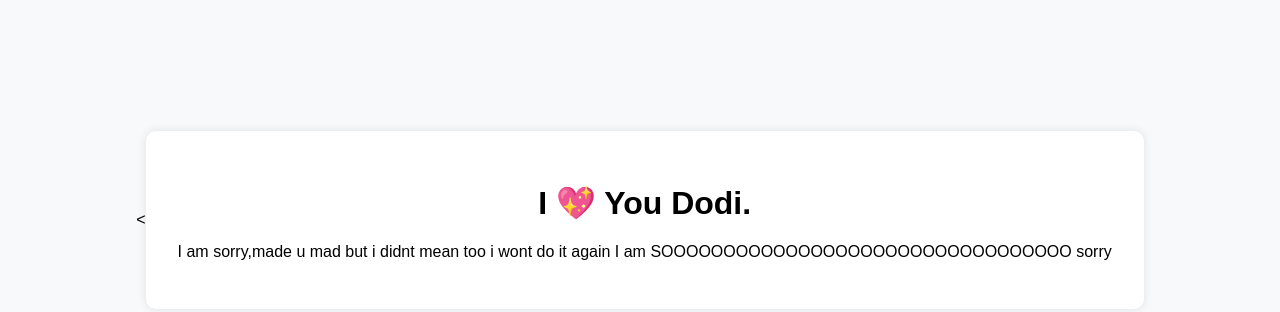
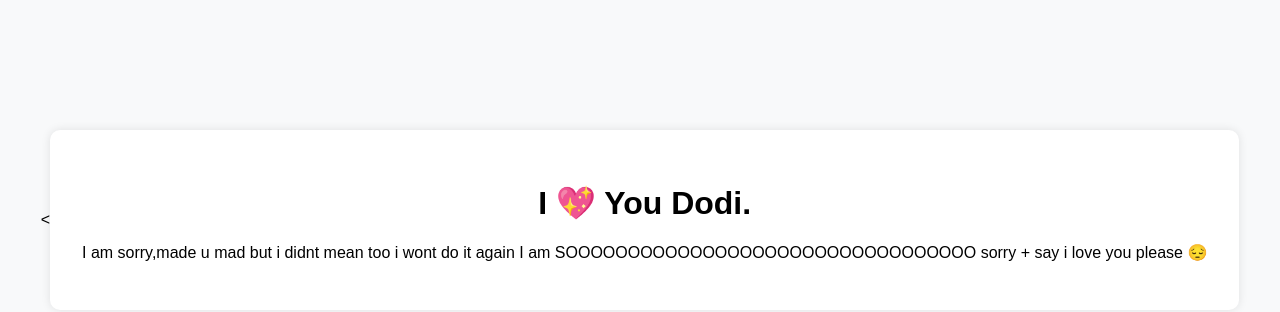
Before and after one commit to alimonzer/ForMyLove, a plain HTML site: page index.html in a window 1280 px wide. Shown: the part 188-500 px from the top of the page. Drawn offline with Linux system fonts and the light colour scheme.

Commit message:
Update index.html

```diff
--- a/index.html
+++ b/index.html
@@ -29,7 +29,8 @@
 <body>
     <div class="message-box">
         <h1>I 💖 You Dodi.</h1>
-        <p>I am sorry,made u mad but i didnt mean too i wont do it again I am SOOOOOOOOOOOOOOOOOOOOOOOOOOOOOOOOO sorry </p>
+        <p>I am sorry,made u mad but i didnt mean too i wont do it again I am SOOOOOOOOOOOOOOOOOOOOOOOOOOOOOOOOO sorry
+        + say i love you please 😔 </p>
     </div>
 </body>
 </html>
```
